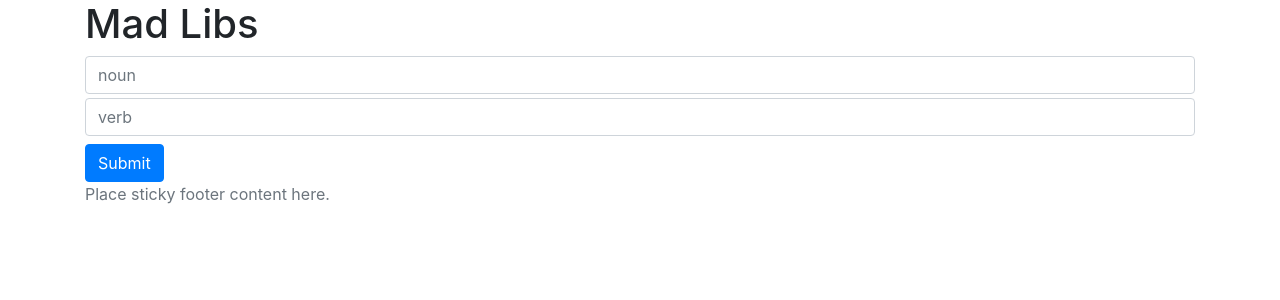
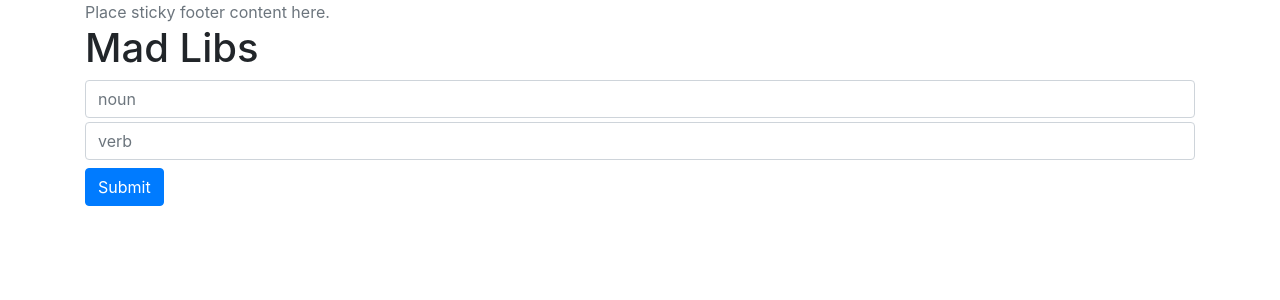
Before and after one commit to kenirwin/mad-libs, a Jekyll site: the page built from sample.html, in a window 1280 px wide. Shown: the top 300 px of the page. Built offline with Jekyll 4.4.1, drawn with Linux system fonts in a browser that asks for light colours.

Commit message:
try as header

```diff
--- a/_layouts/default.html
+++ b/_layouts/default.html
@@ -7,6 +7,12 @@
     <link rel="stylesheet" type="text/css" href="./css/style.css">
 </head>
 <body>
+    <header class="header">
+        <div class="container">
+          <span class="text-muted">Place sticky footer content here.</span>
+        </div>
+    </header>
+
     <main>
         <h1 class="container">Mad Libs</h1>
         <form action="#" id="main-form" class="container"></form>
@@ -16,11 +22,7 @@
         </form>
     </main>
 
-    <footer class="footer">
-        <div class="container">
-          <span class="text-muted">Place sticky footer content here.</span>
-        </div>
-      </footer>
+
 
 <!-- CSS only -->
 <link rel="stylesheet" href="https://stackpath.bootstrapcdn.com/bootstrap/4.5.0/css/bootstrap.min.css" integrity="sha384-9aIt2nRpC12Uk9gS9baDl411NQApFmC26EwAOH8WgZl5MYYxFfc+NcPb1dKGj7Sk" crossorigin="anonymous">
```
